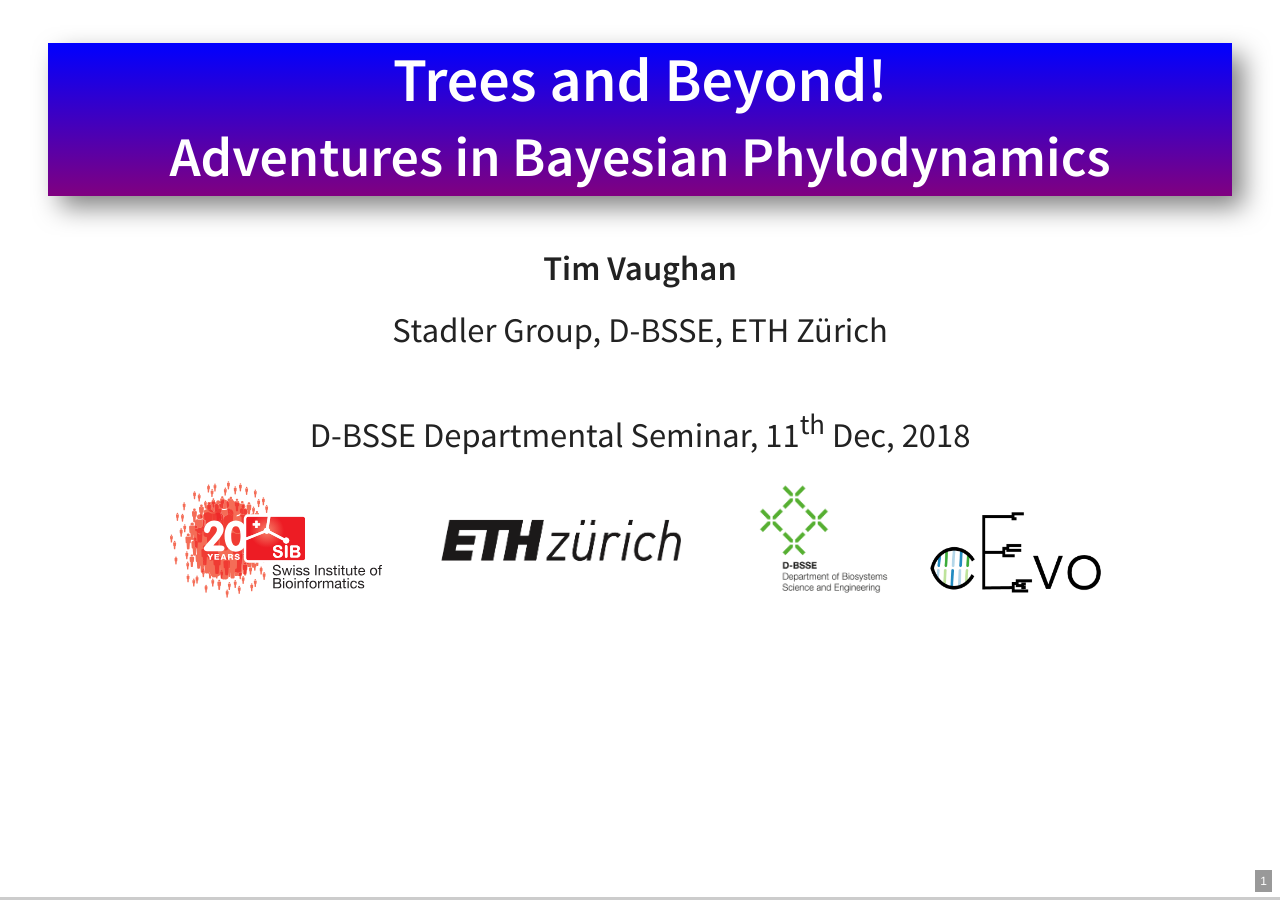
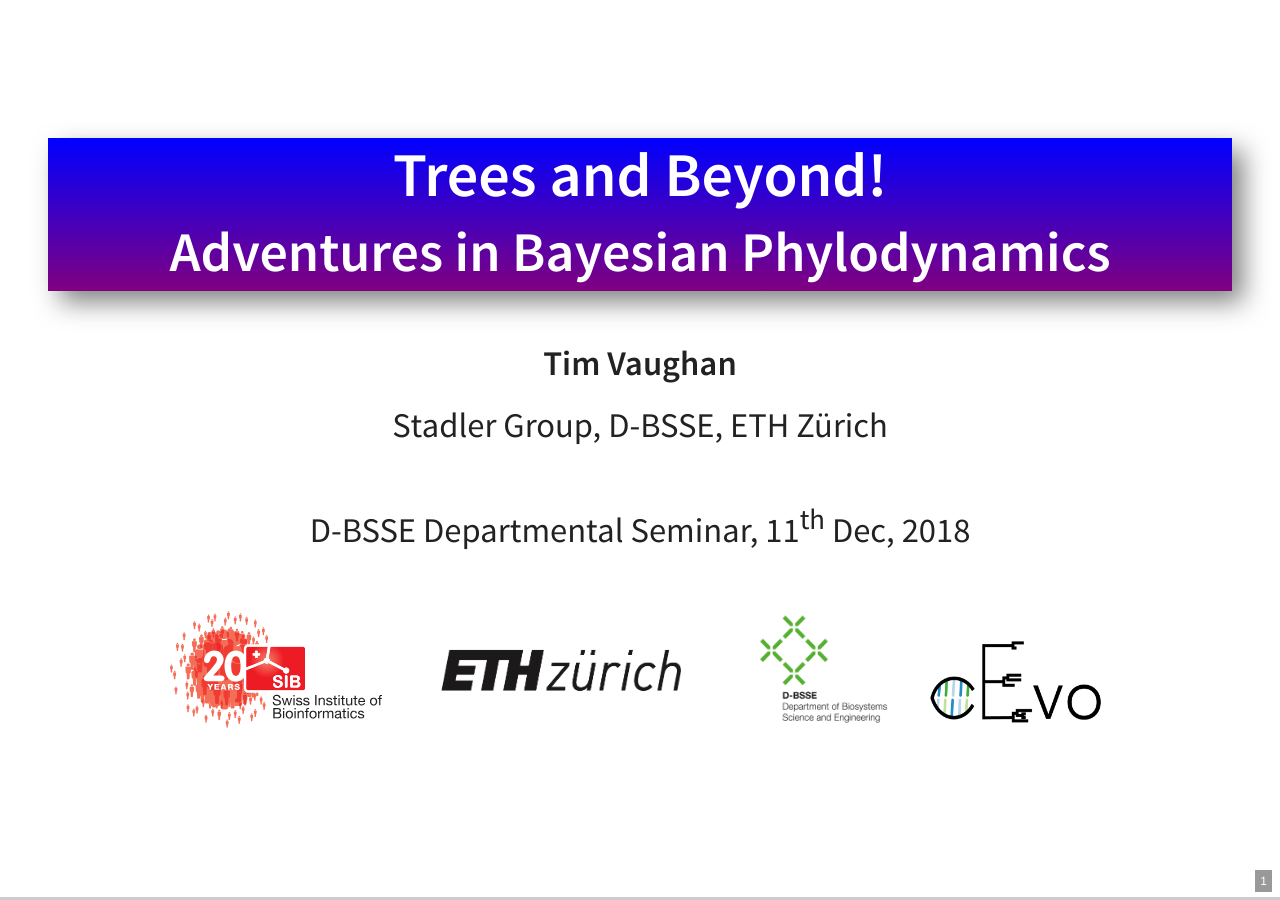
Before and after one commit to tgvaughan/BiozentrumTalk, a Jekyll site: the page built from talk/index.html, in a window 1280 px wide. Built offline with Jekyll 4.4.1, drawn with Linux system fonts in a browser that asks for light colours; formulas are drawn with MathJax 3.

Commit message:
More polish required!

```diff
--- a/notes.org
+++ b/notes.org
@@ -17,11 +17,11 @@
 
 Thank the group!
 
-* Tasks [72%]
+* Tasks [81%]
 
 1. [X] Add more logos (SIB, BSSE) to title page
 
-2. [ ] Intro to group at the beginning.
+2. [X] Intro to group at the beginning.
 
 3. [X] Thank the group!
 
--- a/talk/index.html
+++ b/talk/index.html
@@ -5,7 +5,7 @@
     theme: theme.css
 ---
 
-<section class="titlepage">
+<section class="titlepage center">
   <div class="title">
     Trees and Beyond!
 
@@ -24,7 +24,7 @@
     D-BSSE Departmental Seminar, 11<sup>th</sup> Dec, 2018
   </div>
 
-  <div>
+  <div style="margin-top:1em">
     <div style="display:inline-block;">
       <img data-src="SIB_logo_20.svg" style="height:100px">
     </div>
@@ -38,6 +38,18 @@
       <img data-src="cEvo_logo.png" style="height:80px">
     </div>
   </div>
+</section>
+
+<section>
+  <h1>The Computational Evolution (cEvo) Research Group</h1>
+
+  <img data-src="cEvo_epi.jpg" style="float:left;width:48%">
+  <img data-src="cEvo_macro.jpg" style="float:right;width:48%">
+  <center>
+    <img data-src="group_sushi_photo.jpg" style="width:50%">
+  </center>
+
+
 </section>
 
 <section>
@@ -405,6 +417,10 @@
       <dd>Nigel French, Tessy George and Patrick Biggs (Massey Univ., NZ)<br>
         David Welch and Alexei Drummond (Univ. Auckland, NZ)</dd></li>
     <li>Prof. Tanja Stadler's Computational Evolution (cEvo) group!</li>
+
+    <center>
+      <img data-src="group_jump_photo.jpg" style="height:10em">
+    </center>
 </section>
 
 
```
Also changed, not shown: talk/cEvo_epi.jpg (added), talk/cEvo_macro.jpg (added), 2 other files.
